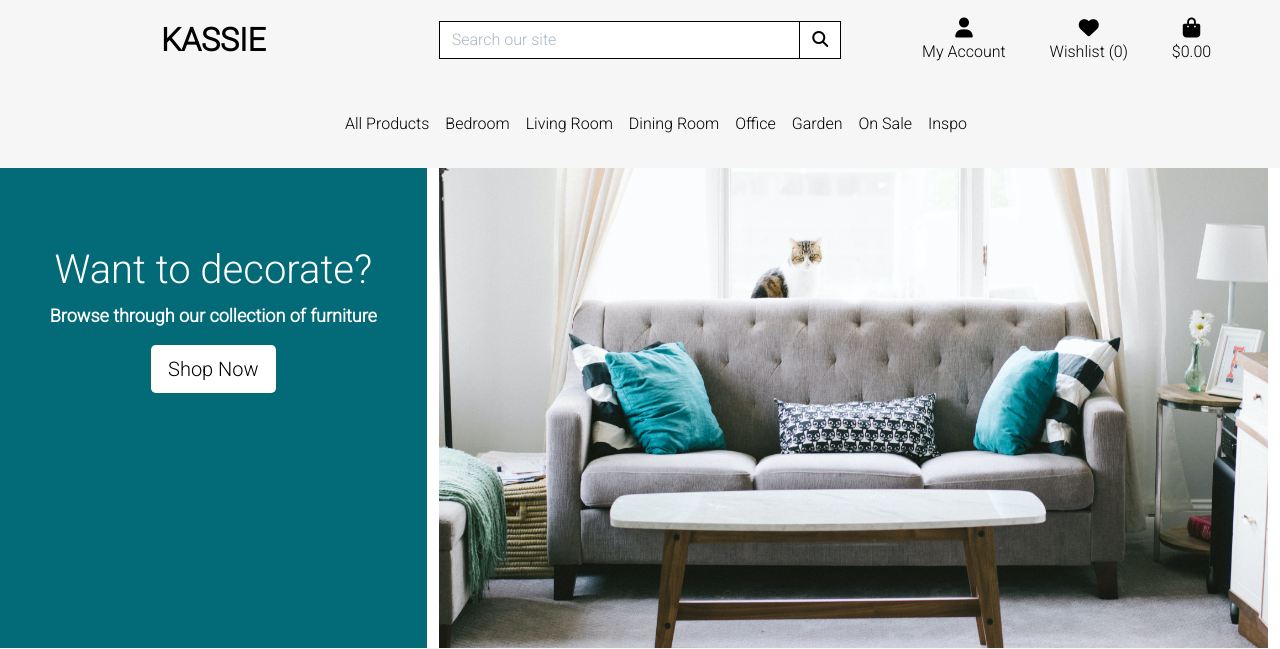
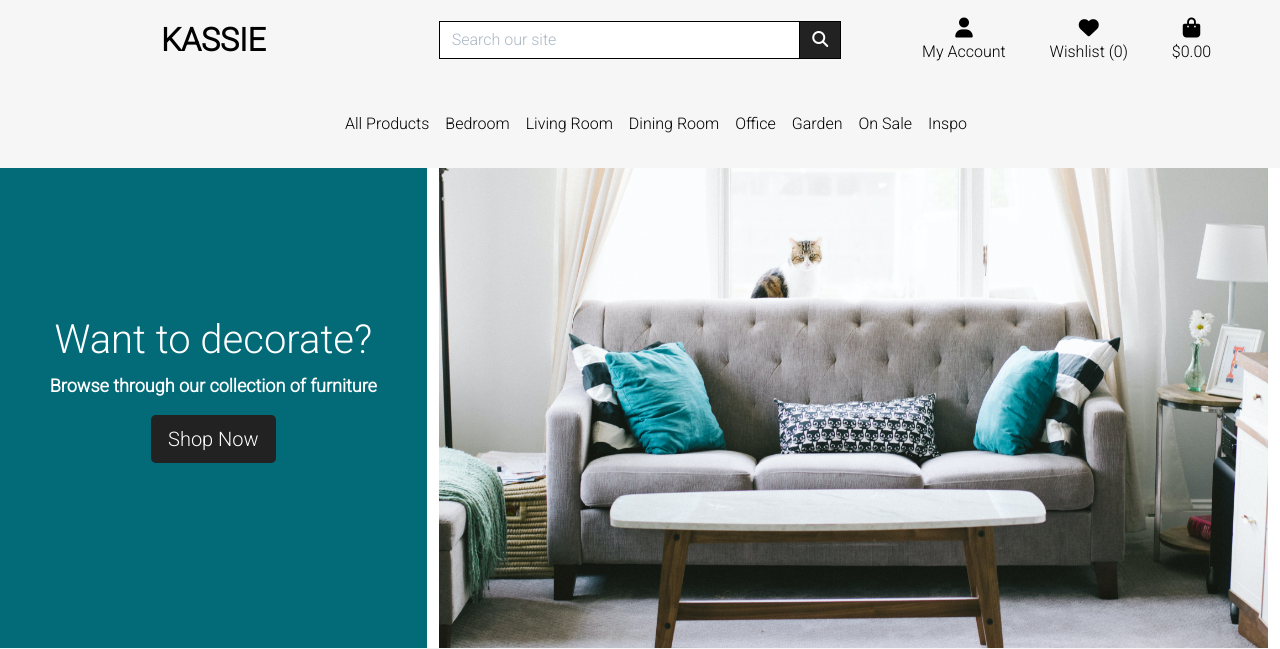
Before and after one commit to PillowFishSticks/Kassie-MS4, a Django app: page / in a window 1280 px wide. Shown: the top 649 px of the page. Run offline with Django 3.2, Linux system fonts and the light colour scheme; data that the repository does not hold is empty; some libraries are stand-ins or nearby versions.

Commit message:
Style home-banner

```diff
--- a/static/css/base.css
+++ b/static/css/base.css
@@ -38,7 +38,7 @@ body {
     font-family: 'Roboto', sans-serif;
     font-weight: bolder;
     color:white;
-    height: 600px;
+    height: 600px
 }
 
 .home-banner p {
@@ -46,7 +46,7 @@ body {
 }
 
 .home-banner h1 {
-    padding-top: 150px;
+    padding-top: 220px;
 }
 
 .home-banner-image img {
@@ -55,15 +55,15 @@ body {
 }
 
 .btn-black {
-    background: white;
-    color: black;
+    background: #222;
+    color: white;
   }
 
 .btn-black:hover,
 .btn-black:active,
 .btn-black:focus {
-      background: black;
-      color: white;
+      background: white;
+      color: black;
 }
 
 .shop-now-button:hover,
@@ -72,7 +72,7 @@ body {
 .btn-black:hover,
 .btn-black:active,
 .btn-black:focus {
-    background: #222;
+    background: black;
     color: white;
 }
 
```
